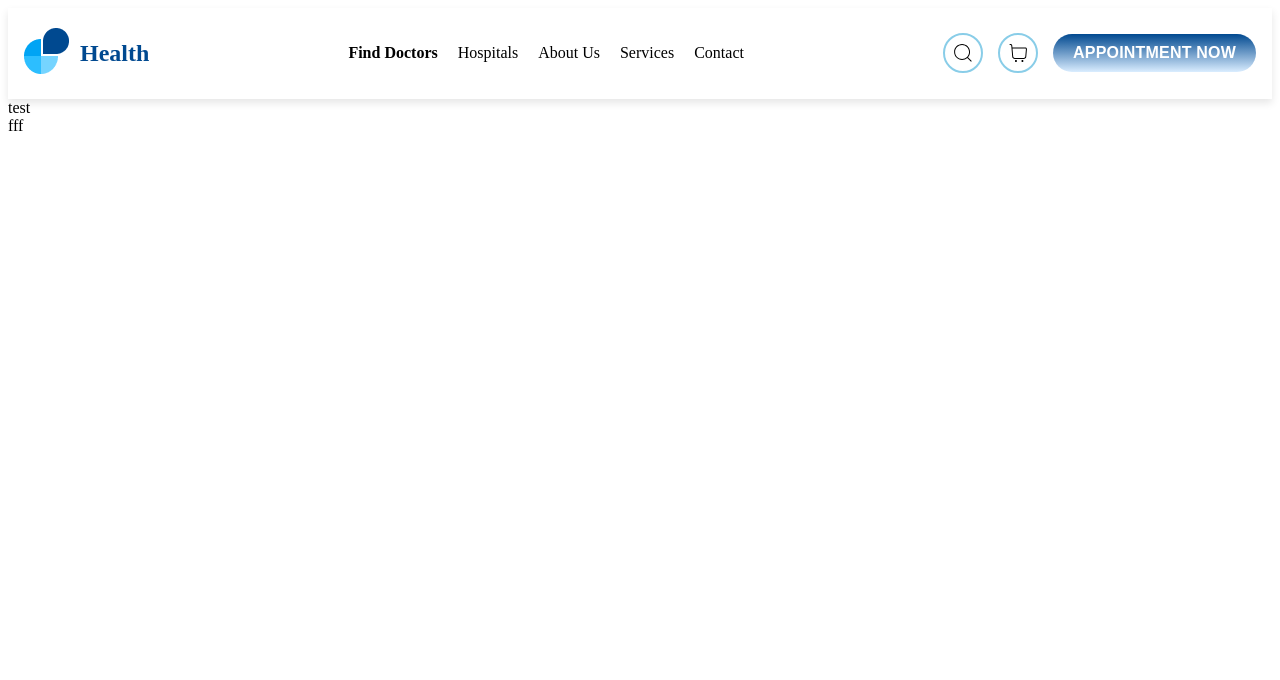
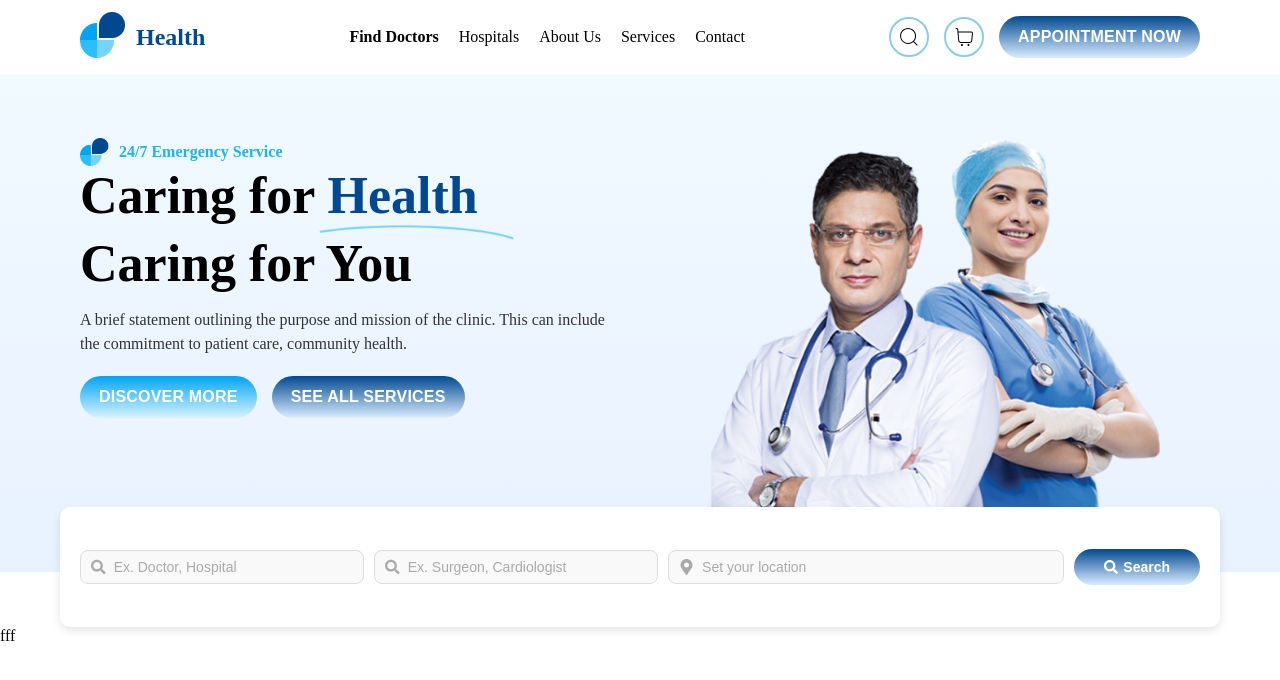
Before and after one commit to majbaulhoque/HealthX-Ventures, a React (Vite) app: page / in a window 1280 px wide. Shown: the top 680 px of the page. Built offline with nearby package versions, Linux system fonts and the light colour scheme.

Commit message:
complete banner component

```diff
--- /dev/null
+++ b/src/Component/Banner/Banner.css
@@ -0,0 +1,185 @@
+/* Banner Section */
+.bg-banner {
+    background: linear-gradient(to bottom, #F1FAFF, #E8F1FF);
+}
+
+.banner-container {
+    max-width: 1120px;
+    margin: 0 auto;
+}
+
+.banner {
+    display: flex;
+    padding-top: 64px;
+    padding-bottom: 64px;
+}
+
+.banner_header {
+    display: flex;
+    align-items: center;
+}
+
+.banner_logo {
+    height: 28px;
+    width: 29px;
+    margin-right: 10px;
+}
+
+.banner_service-text {
+    color: #1BB4FB;
+    font-weight: 600;
+    font-size: 16px;
+}
+
+.banner_title, .banner_title_2 {
+    font-size: 52px;
+}
+
+.banner_title_2 {
+    margin-top: -10px;
+    margin-bottom: 15px;
+}
+
+.health {
+    color: #004990;
+}
+
+.banner_vector {
+    width: 195px;
+    margin-left: 45%;
+}
+
+.banner_description {
+    width: 530px;
+    color: #333;
+    line-height: 1.5;
+}
+
+.banner_buttons {
+    display: flex;
+    gap: 15px;
+    margin-top: 20px;
+}
+
+.button-discover, .custom-button {
+    border: none;
+    border-radius: 25px;
+    font-size: 16px;
+    font-weight: 600;
+    padding: 12px 19px;
+    cursor: pointer;
+    text-transform: uppercase;
+    letter-spacing: 0.2px;
+    transition: all 0.3s ease;
+}
+
+.button-discover {
+    background: linear-gradient(to bottom, #00A4F4, #D9F3FF);
+    color: white;
+}
+
+.button-discover:hover {
+    background: linear-gradient(to bottom, #D9F3FF, #00A4F4);
+    transform: translateY(-2px);
+}
+
+.custom-button {
+    background: linear-gradient(to bottom, #014990, #DAEDFF);
+    color: white;
+}
+
+.custom-button:hover {
+    background: linear-gradient(to bottom, #77c3ff, #3a78c9);
+    transform: translateY(-2px);
+}
+
+.banner_slider {
+    flex: 1;
+    display: flex;
+    justify-content: center;
+    align-items: center;
+}
+
+.banner_slider-image {
+    max-width: 450px;
+    height: auto;
+    margin-left: 10%;
+}
+
+/* Search Bar Section */
+.search-bar-container {
+    display: flex;
+    align-items: center;
+    justify-content: space-between;
+    gap: 10px;
+    background-color: white;
+    padding: 42px 20px;
+    border-radius: 10px;
+    box-shadow: 0 4px 8px rgba(0, 0, 0, 0.1);
+    margin: -65px auto 0;
+    max-width: 1120px;
+    width: 100%;
+    position: relative;
+    z-index: 10;
+}
+
+.input-box {
+    display: flex;
+    align-items: center;
+    background: #f9f9f9;
+    border: 1px solid #ddd;
+    border-radius: 8px;
+    padding: 8px 10px;
+}
+
+.input-box:nth-child(1), .input-box:nth-child(2) {
+    width: 35%;
+}
+
+.input-box:nth-child(3) {
+    width: 50%;
+}
+
+.search-button {
+    width: 15%;
+    display: flex;
+    align-items: center;
+    justify-content: center;
+    background: linear-gradient(to bottom, #014990, #DAEDFF);
+    color: white;
+    border: none;
+    border-radius: 20px;
+    padding: 10px 20px;
+    font-size: 14px;
+    font-weight: bold;
+    cursor: pointer;
+    transition: background 0.3s ease;
+    text-align: center;
+}
+
+.search-button:hover {
+    background: linear-gradient(to bottom, #DAEDFF, #014990);
+}
+
+.search-btn-icon {
+    margin-right: 5px;
+}
+
+.input-icon {
+    color: #aaa;
+    margin-right: 8px;
+    font-size: 16px;
+}
+
+.search-input {
+    border: none;
+    outline: none;
+    background: none;
+    width: 100%;
+    font-size: 14px;
+    color: #333;
+}
+
+.search-input::placeholder {
+    color: #aaa;
+}
--- /dev/null
+++ b/src/Component/Banner/Banner.jsx
@@ -0,0 +1,57 @@
+import Logo from '/Image/Logo.png';
+import Vector from '/Image/Vector.png';
+import Slider from '../../../public/Image/Banner.png';
+import './Banner.css';
+import { FaMapMarkerAlt, FaSearch } from 'react-icons/fa';
+
+const Banner = () => {
+    return (
+        <div>
+            <div className='bg-banner'>
+                <div className='banner-container'>
+                    <div className="banner">
+                        <div className="banner_content">
+                            <div className="banner_header">
+                                <img src={Logo} alt="Logo" className='banner_logo' />
+                                <p className="banner_service-text">24/7 Emergency Service</p>
+                            </div>
+                            <h1 className="banner_title">Caring for <span className='health'>Health</span></h1>
+                            <img src={Vector} alt="Vector Icon" className="banner_vector" />
+                            <h2 className="banner_title_2">Caring for You</h2>
+                            <p className="banner_description">
+                                A brief statement outlining the purpose and mission of the clinic. This can include
+                                the commitment to patient care, community health.
+                            </p>
+                            <div className="banner_buttons">
+                                <button className="button-discover">Discover More</button>
+                                <button className="custom-button">See All Services</button>
+                            </div>
+                        </div>
+                        <div className="banner_slider">
+                            <img src={Slider} alt="Slider" className="banner_slider-image" />
+                        </div>
+                    </div>
+                </div>
+            </div>
+            <div className="search-bar-container">
+                <div className="input-box">
+                    <FaSearch className="input-icon" />
+                    <input type="text" placeholder="Ex. Doctor, Hospital" className="search-input" />
+                </div>
+                <div className="input-box">
+                    <FaSearch className="input-icon" />
+                    <input type="text" placeholder="Ex. Surgeon, Cardiologist" className="search-input" />
+                </div>
+                <div className="input-box">
+                    <FaMapMarkerAlt className="input-icon" />
+                    <input type="text" placeholder="Set your location" className="search-input" />
+                </div>
+                <button className="search-button">
+                    <FaSearch className="search-btn-icon" /> Search
+                </button>
+            </div>
+        </div>
+    );
+};
+
+export default Banner;
--- a/src/Component/Navbar/Navbar.css
+++ b/src/Component/Navbar/Navbar.css
@@ -1,3 +1,7 @@
+*{
+    margin: 0px;
+    padding: 0px;
+}
 /* Navbar CSS */
 
 .navbar-wrapper {
@@ -7,10 +11,9 @@
 }
 
 .navbar-container {
-    max-width: 1320px;
+    max-width: 1120px;
     margin: 0 auto;
-    /* margin-top: -6px; */
-    padding: 12px 16px;
+    padding: 12px 32px;
     display: flex;
     justify-content: space-between;
     align-items: center;
@@ -91,8 +94,8 @@
     border: none;
     border-radius: 25px;
     font-size: 16px;
-    font-weight: bold;
-    padding: 10px 20px;
+    font-weight: 600;
+    padding: 12px 19px;
     cursor: pointer;
     text-transform: uppercase;
     letter-spacing: 0.2px;
--- a/src/Pages/Home/Home.jsx
+++ b/src/Pages/Home/Home.jsx
@@ -1,9 +1,10 @@
+import Banner from "../../Component/Banner/Banner";
 
 
 const Home = () => {
     return (
         <div>
-            test
+            <Banner />
         </div>
     );
 };
```
Also changed, not shown: public/Image/Banner.png (added), public/Image/Vector.png (added).
